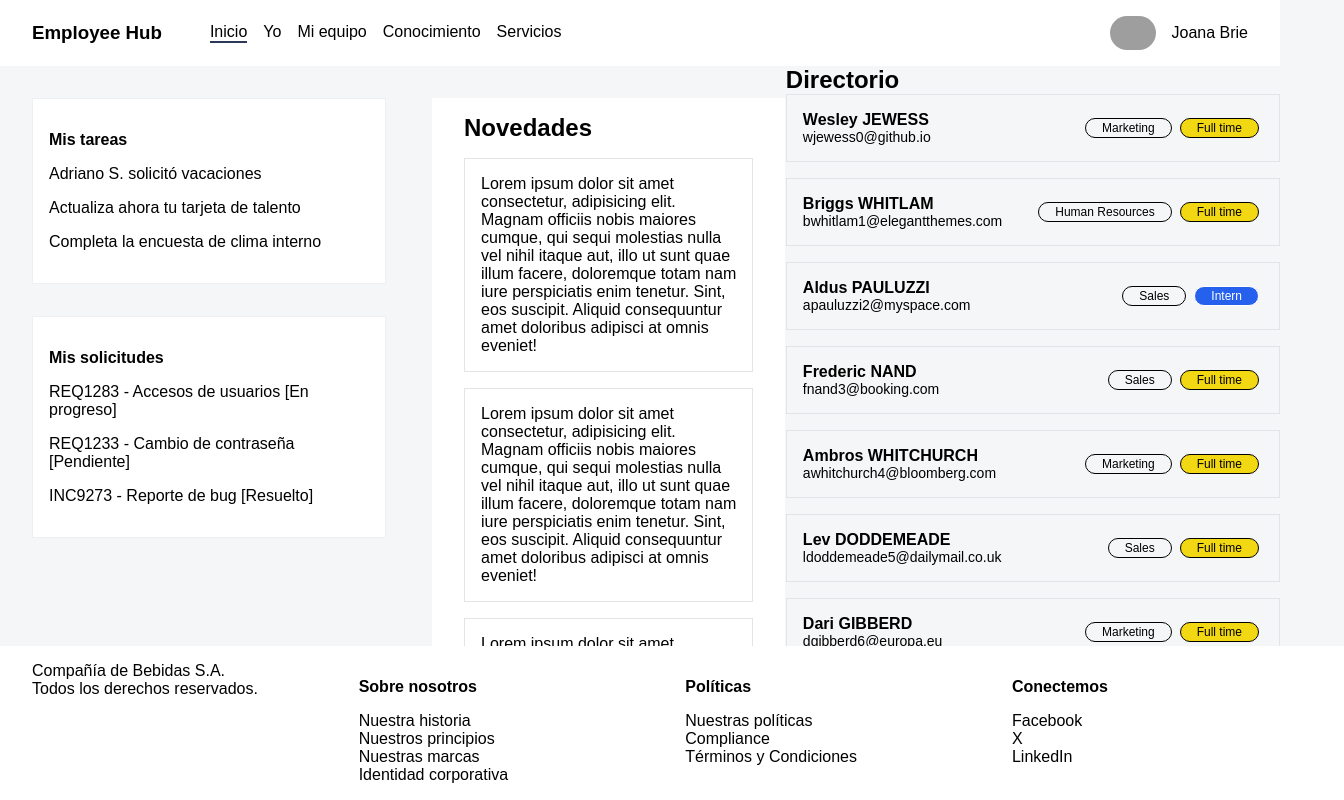
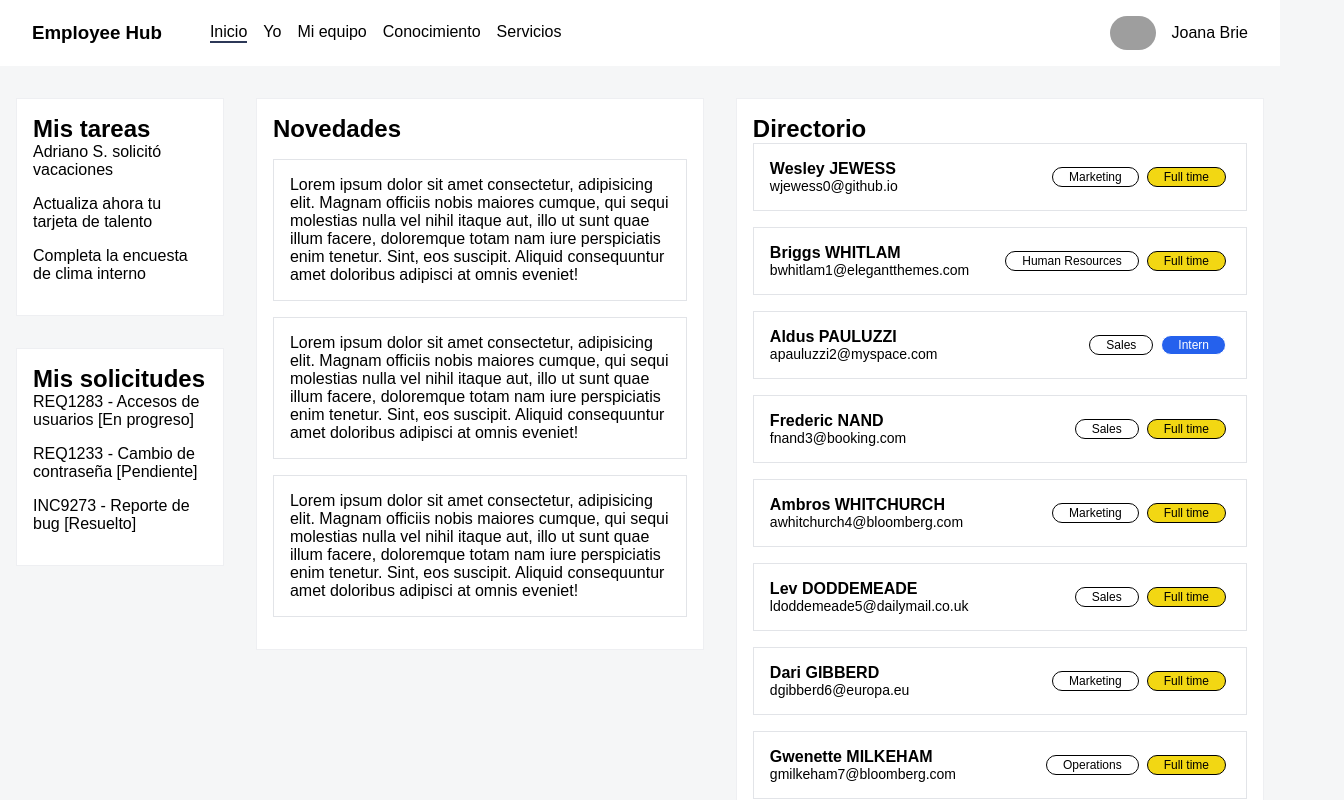
Before and after one commit to gonzaloalonsofiks/angular-coderhouse, an Angular app: page / in a window 1280 px wide. Shown: the top 800 px of the page, 1344 px wide, since content can reach past the window. Built offline with nearby package versions, Linux system fonts and the light colour scheme; grey boxes are pictures that could not be loaded.

Commit message:
Fix style issues

```diff
--- a/src/app/app.component.html
+++ b/src/app/app.component.html
@@ -2,7 +2,6 @@
 
 <div id="portal-content">
   <app-sidebar></app-sidebar>
-
   <app-main></app-main>
   <app-employee-list></app-employee-list>
 </div>
--- a/src/app/app.component.scss
+++ b/src/app/app.component.scss
@@ -1,5 +1,5 @@
 #portal-content {
-  display: flex;
-  height: 100vh;
-  width: 100vw;
+  width: 100%;
+  display: grid;
+  grid-template-columns: 1fr 2fr 1fr;
 }
--- a/src/app/employee-list/employee-list.component.html
+++ b/src/app/employee-list/employee-list.component.html
@@ -1,4 +1,4 @@
-<div>
+<div class="widget">
   <h2>Directorio</h2>
   <div *ngFor="let employee of employees" class="employees-container">
     <div class="employee-contact">
--- a/src/app/footer/footer.component.scss
+++ b/src/app/footer/footer.component.scss
@@ -1,9 +1,9 @@
 footer {
   background-color: #fff;
-  position: fixed;
   bottom: 0;
   width: 100%;
   padding: 1rem 2rem;
+  height: 200px;
 }
 
 .footer-column-container {
--- a/src/app/main/main.component.html
+++ b/src/app/main/main.component.html
@@ -1,4 +1,4 @@
-<main>
+<main class="widget">
   <div>
     <h2>Novedades</h2>
   </div>
--- a/src/app/main/main.component.scss
+++ b/src/app/main/main.component.scss
@@ -1,11 +1,3 @@
-main {
-  width: 75%;
-  margin: 2rem;
-  background-color: #fff;
-  min-height: 50vh;
-  padding: 1rem 2rem;
-}
-
 .main-news-item {
   border: 1px solid #e2e4e8;
   padding: 1rem;
--- a/src/app/sidebar/sidebar.component.html
+++ b/src/app/sidebar/sidebar.component.html
@@ -1,6 +1,6 @@
 <aside>
-  <div class="sidebar-widget">
-    <h4>Mis tareas</h4>
+  <div class="widget">
+    <h2>Mis tareas</h2>
     <ul>
       <li>Adriano S. solicitó vacaciones</li>
       <li>Actualiza ahora tu tarjeta de talento</li>
@@ -8,8 +8,8 @@
     </ul>
   </div>
 
-  <div class="sidebar-widget">
-    <h4>Mis solicitudes</h4>
+  <div class="widget">
+    <h2>Mis solicitudes</h2>
 
     <ul>
       <li>REQ1283 - Accesos de usuarios [En progreso]</li>
--- a/src/app/sidebar/sidebar.component.scss
+++ b/src/app/sidebar/sidebar.component.scss
@@ -1,16 +1,4 @@
-aside {
-  width: 25rem;
-}
-
 aside ul li {
   list-style-type: none;
   margin-bottom: 1rem;
 }
-
-.sidebar-widget {
-  background-color: #fff;
-  width: 20rem;
-  margin: 2rem;
-  padding: 1rem;
-  border: 1px solid #eeeff2;
-}
--- a/src/styles.scss
+++ b/src/styles.scss
@@ -13,3 +13,10 @@ h4 {
   font-weight: 700;
   margin: 16px 0px;
 }
+
+.widget {
+  background-color: #fff;
+  margin: 2rem 1rem;
+  padding: 1rem;
+  border: 1px solid #eeeff2;
+}
```
